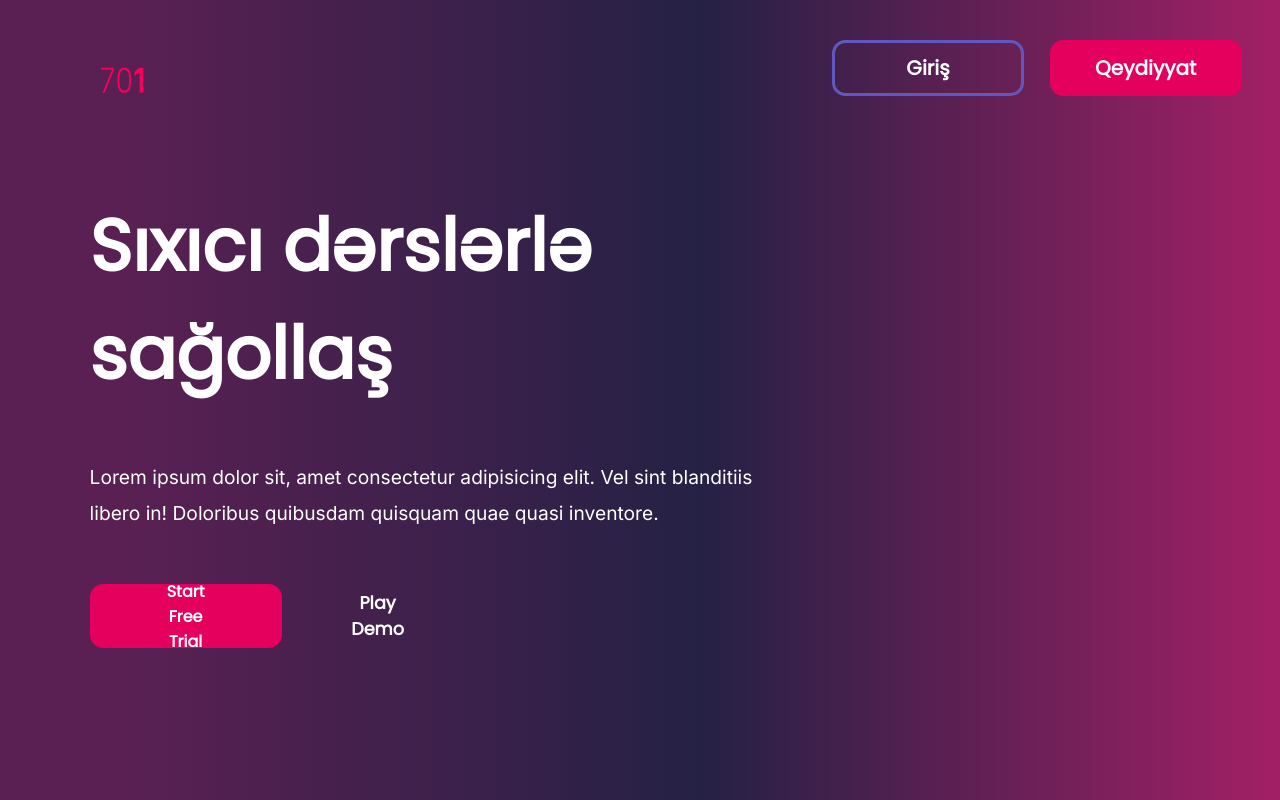
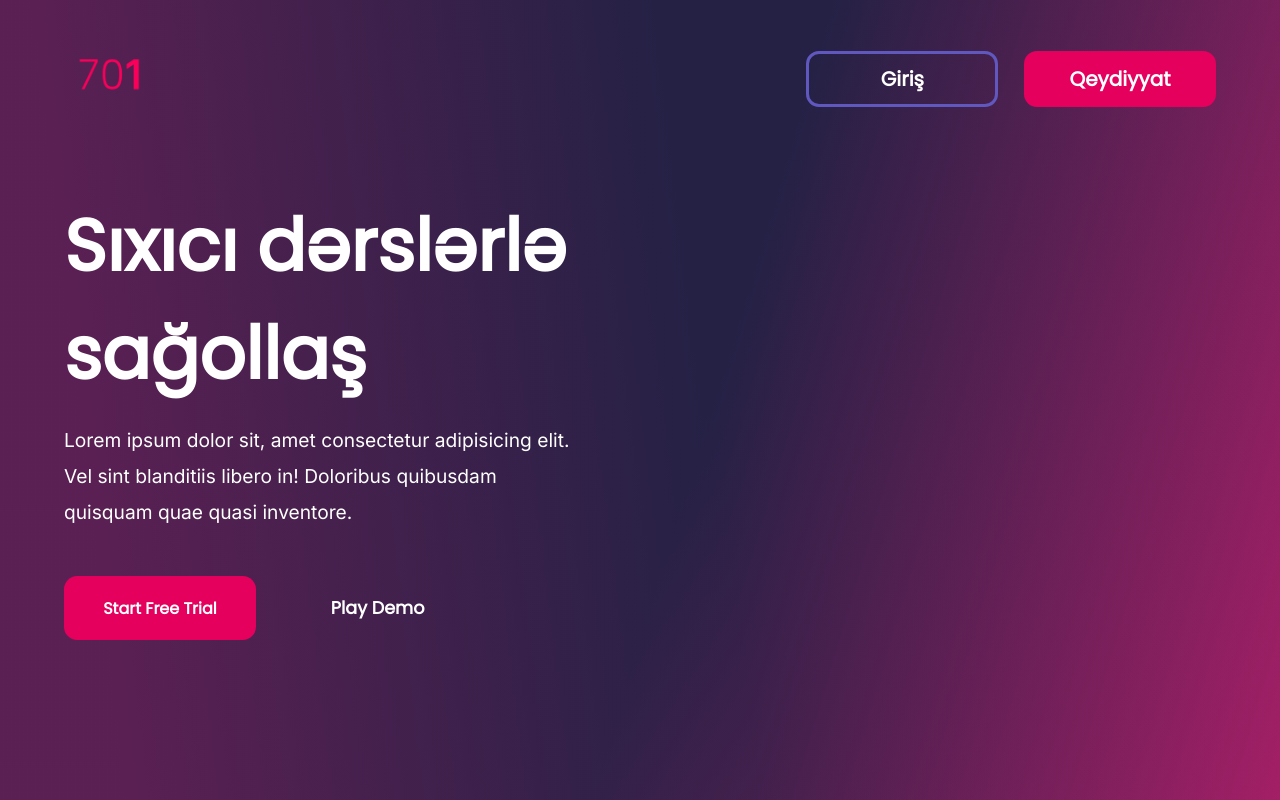
Before and after one commit to narminasuleymanova/701dev, a plain HTML site: page index.html in a window 1280 px wide. Drawn offline with Linux system fonts and the light colour scheme.

Commit message:
updated version

```diff
--- a/index.css
+++ b/index.css
@@ -1,35 +1,53 @@
-body {
-    background: linear-gradient(263.19deg, rgba(36, 33, 69, 0.3) 44.67%,
+* {
+    margin: 0;
+    padding: 0;
+}
+
+div.first_page {
+    height: 100vh;
+    width:100%;
+    background:  linear-gradient(263.19deg, rgba(36, 33, 69, 0.3) 44.67%,
     rgba(218, 30, 116, 0.3) 91.01%),
     linear-gradient(106.52deg, #242145 54.69%, #DA1E74 100%);
 }
 
 #first_page_701 {
+    float: left;
     position: absolute;
-    width: 5%;
-    height: 10%;
-    left: 7%;
-    top: 5%;
+    height: 12%;
+    width: 7%;
+    margin-left: 5%;
+    margin-top: 2%;
+}
+
+#qeydiyyat{
+    float: right;
+    height: 7%;
+    width: 15%;
+    margin-right: 5%;
+    margin-top: 4%;
+    margin-left: 1%;
+
+
+    background: #E4005C;
+    border-radius: 13px;
+    border: 3px solid transparent;
+    color:#FFFFFF;
+    font-family: 'Poppins';
+    font-size: 125%;
+    font-weight: bold;
+    cursor: pointer;
 }
 
 #giriş {
-    box-sizing: border-box;
+    float: right;
+    height: 7%;
+    width: 15%;
+    margin-right: 1%;
+    margin-top: 4%;
 
-    display: flex;
-    flex-direction: row;
-    justify-content: center;
-    align-items: center;
-    padding: 1% 1%;
-    gap: 1%;
-
-    position: absolute;
-    width: 15%;
-    height: 7%;
-    right: 20%;
-    top: 5%;
-
+    border-radius: 13px;
     border: 3px solid #6058BE;
-    border-radius: 13.3221px;
     background: transparent;
     font-family: 'Poppins';
     color:#FFFFFF;
@@ -42,151 +60,80 @@ body {
     border: 3px solid #e4005c;
 }
 
-#qeydiyyat {
-    display: flex;
-    flex-direction: row;
-    justify-content: center;
-    align-items: center;
-    padding: 17.3188px 65.2785px;
-    gap: 13.32px;
-    color:#FFFFFF;
-    font-family: 'Poppins';
-
-    position: absolute;
-    width: 15%;
-    height: 7%;
-    right: 3%;
-    top: 5%;
-    font-size: 125%;
-    font-weight: bold;
-    cursor: pointer;
-
-    background: #E4005C;
-    border-radius: 13.3221px;
-    border:none;
-}
-
 #qeydiyyat:hover {
     background: #c00046;
 }
 
-#first_page_girl {
-    position: absolute;
-width: 70px;
-height: 80%;
-right: 1%;
-top:20%;
-}
-
 #slogan {
     position: absolute;
+    float: left;
+    margin-top: 15%;
     width: 40%;
     height: 10%;
-letter-spacing: 50%;
-left: 7%;
-top: 15%;
+    margin-left: 5%;
 
     font-family: 'Poppins';
     font-style: normal;
     font-weight: bold;
     font-size: 450%;
     line-height: 150%;
-
     color: #FFFFFF;
 }
 
-#fist_page_lipsum {
+#first_page_lipsum {
     position: absolute;
-width: 681.44px;
-height: 73.79px;
-left: 7%;
-top: 55%;
+    float: left;
+    width: 40%;
+    height: 20%;
+    margin-top: 33%;
+    margin-left: 5%;
 
     font-family: 'Inter';
     font-style: normal;
     font-weight: 400;
     font-size: 120%;
     line-height: 36px;
-
     color: #FFFFFF;
-
 }
 
 #free_trial {
-    display: flex;
-    flex-direction: row;
-    justify-content: center;
-    align-items: center;
-    padding: 17.3188px 65.2785px;
-    gap: 13.32px;
-
     position: absolute;
+    float: left;
     width: 15%;
     height: 8%;
-    left: 7%;
-    top: 73%;
-    border: none;
+    margin-top: 45%;
+    margin-left: 5%;
+
     cursor: pointer;
-
     background: #E4005C;
     font-family: 'Poppins';
     font-size: 100%;
     color:#FFFFFF;
     border-radius: 13.3221px;
+    border: 3px solid transparent;
     font-weight: bold;
+
+}
+
+#demo {
+    position: absolute;
+    float: left;
+    width: 15%;
+    height: 8%;
+    margin-top: 45%;
+    margin-left: 22%;
+
+    font-family: 'Poppins';
+    border-radius: 13.3221px;
+    border: 0px solid #6058BE;
+    font-size: 110%;
+    font-weight: bold;
+    cursor: pointer;
+    background: transparent;
+    color: white;
+
 }
 
 #free_trial:hover {
     background: #c00046;
 }
-
-
-
-#play {
-    position: absolute;
-    width: 42.63px;
-    height: 42.63px;
-    left: 22%;
-    top: 81%;
-
-    background: #E4005C;
-}
-
-#play2 {
-    position: absolute;
-    width: 18.65px;
-    height: 18.65px;
-    left: 23%;
-    top: 83%;
-
-    background: #FFFFFF;
-}
-
-#demo {
-    display: flex;
-    flex-direction: row;
-    justify-content: center;
-    align-items: center;
-    padding: 17.3188px 65.2785px;
-    gap: 13.32px;
-
-    position: absolute;
-    width: 15%;
-    height: 8%;
-    left: 22%;
-    top: 73%;
-    background: transparent;
-    color: white;
-    font-family: 'Poppins';
-
-    border-radius: 13.3221px;
-    border: 0px solid #6058BE;
-    font-size: 110%;
-    font-weight: bold;
-    cursor: pointer;
-}
-
-
-#second_page {
-    background: #E5E5E5;
-}
--- a/index.html
+++ b/index.html
@@ -13,19 +13,20 @@
 <body>
     <div class = "first_page">
         <img src="sources/701 purple 2.png" alt="701 in purple" id="first_page_701">
-<!--        <img src="sources/girl_landing_page.png" alt="girl in landing page" id="first_page_girl">-->
+        <!--        <img src="sources/girl_landing_page.png" alt="girl in landing page" id="first_page_girl">-->
+        <button type="button" id="qeydiyyat">Qeydiyyat</button>
         <button type="button" id="giriş">Giriş</button>
-        <button type="button" id="qeydiyyat">Qeydiyyat</button>
+        <button type="button" id="demo">Play Demo</button>
         <button type="button" id="free_trial">Start Free Trial</button>
 <!--        <button type="button" id="play"></button>-->
 <!--        <button type="button" id="play2"></button>-->
-        <button type="button" id="demo">Play Demo</button>
         <p id="slogan">Sıxıcı dərslərlə sağollaş</p>
-        <p id="fist_page_lipsum">Lorem ipsum dolor sit, amet consectetur adipisicing elit.
+        <p id="first_page_lipsum">Lorem ipsum dolor sit, amet consectetur adipisicing elit.
         Vel sint blanditiis libero in! Doloribus quibusdam quisquam quae quasi inventore.</p>
     </div>
 
     <div class="second_page">
 
-</div>
+    </div>
+
 </body>
```
Lines whose indentation alone changed are shown as unchanged.
